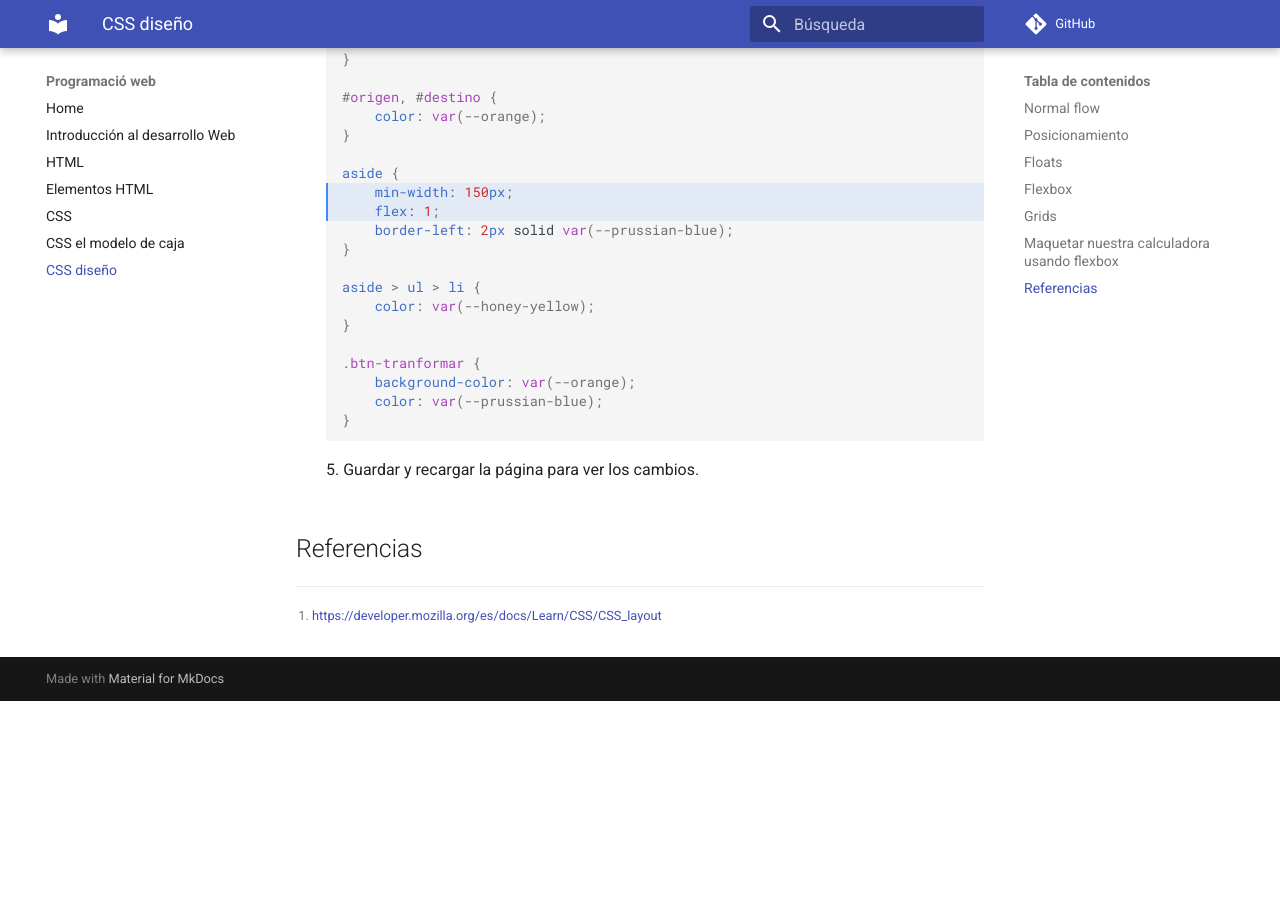
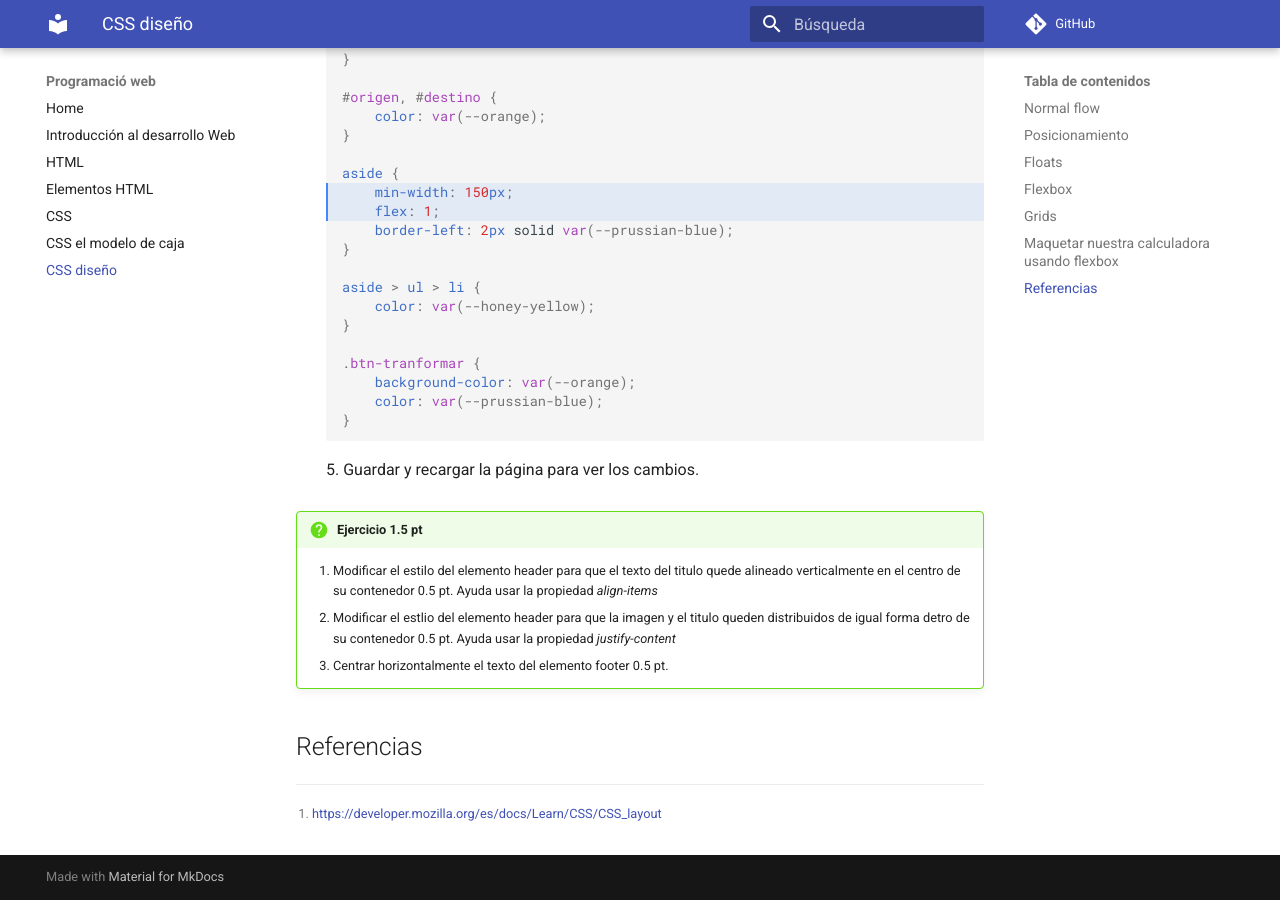
Before and after one commit to gss-mtig/web-mgeo, an MkDocs documentation site: the page built from docs/css_diseno.md, in a window 1280 px wide and 900 px high, scrolled down 9208 px. Built offline with MkDocs 1.6.1 and Material for MkDocs 9.7.7, drawn with Linux system fonts in a browser that asks for light colours; comment, search, counter and statistics services are not loaded; before the commit the page ends 9909 px from its top, so only the background shows below that.

Commit message:
CSS ejercicio

````diff
--- a/docs/css_diseno.md
+++ b/docs/css_diseno.md
@@ -354,6 +354,11 @@ Para ver más detalle del modelo de Grid visitar https://developer.mozilla.org/e
     ```
 5. Guardar y recargar la página para ver los cambios.
 
+!!! question "Ejercicio 1.5 pt"
+    1. Modificar el estilo del elemento header para que el texto del titulo quede alineado verticalmente en el centro de su contenedor 0.5 pt. Ayuda usar la propiedad *align-items*
+    2. Modificar el estlio del elemento header para que la imagen y el titulo queden distribuidos de igual forma detro de su contenedor 0.5 pt. Ayuda usar la propiedad *justify-content*
+    3. Centrar horizontalmente el texto del elemento footer 0.5 pt.
+
 ## Referencias
 
 [^1]: https://developer.mozilla.org/es/docs/Learn/CSS/CSS_layout
--- a/docs/ejemplos/css/estilos.css
+++ b/docs/ejemplos/css/estilos.css
@@ -24,6 +24,8 @@ body {
 
 header {
     display: flex;
+    align-items: center;
+    justify-content: space-evenly;
     background-color: var(--light-blue);
 }
 
@@ -32,6 +34,7 @@ header > h1 {
 }
 
 footer {
+    text-align: center;
     color: var(--blue-green);
 }
 
````
